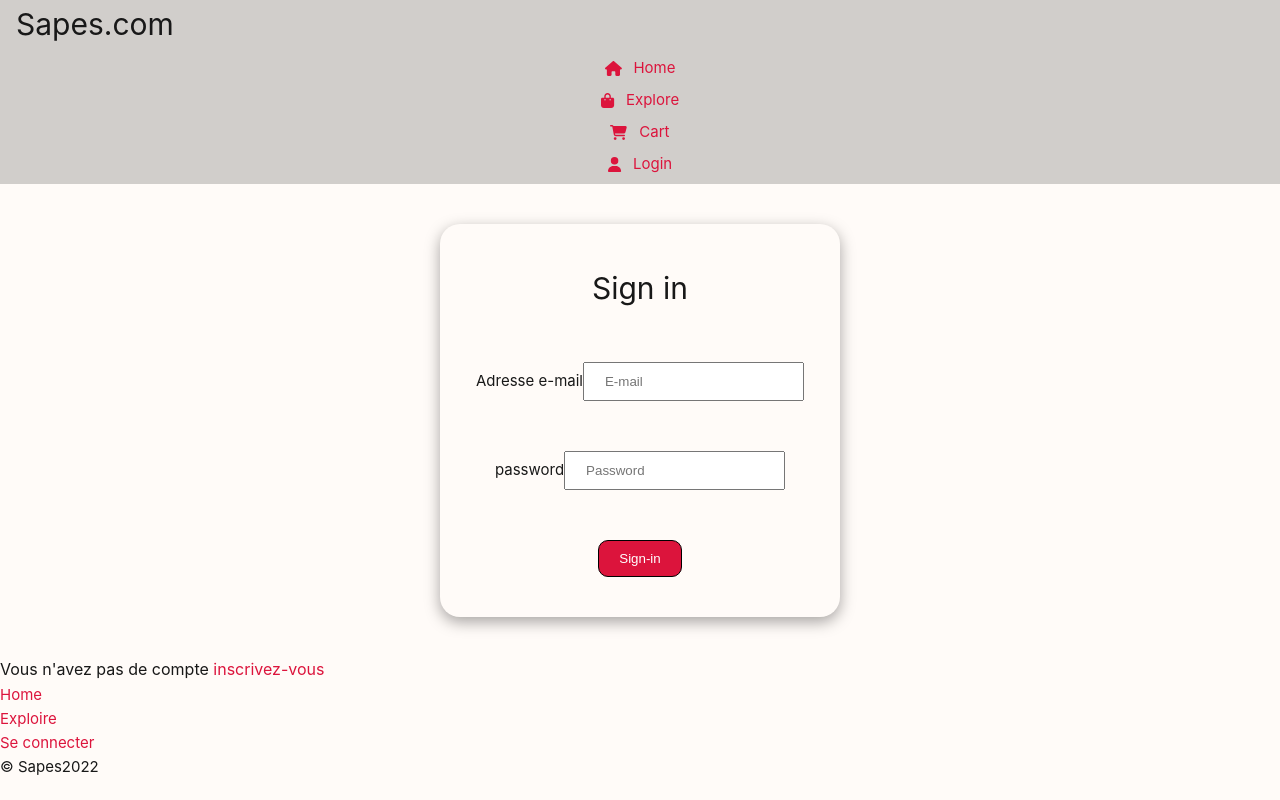
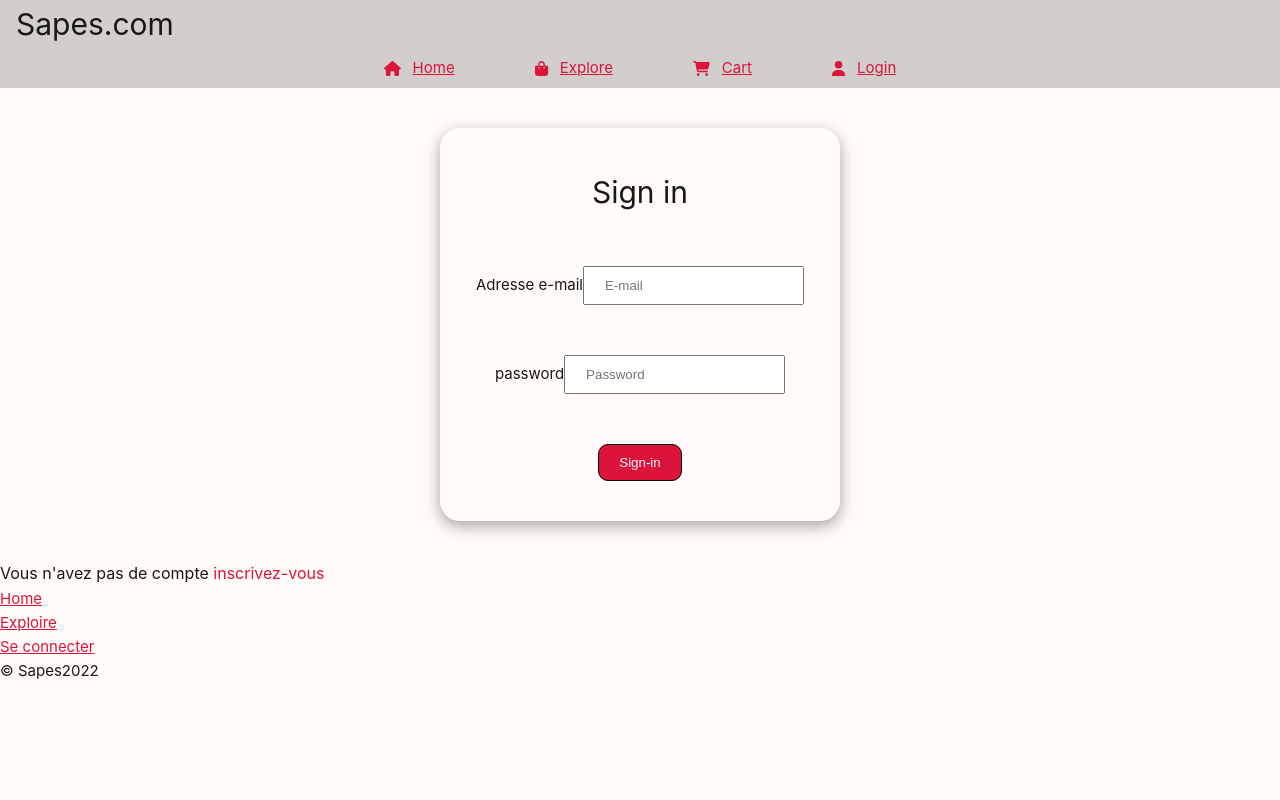
Before and after one commit to ReyGuillaume/clothes-ecommerce-app, a Vue app: page /login in a window 1280 px wide. Built offline with nearby package versions, Linux system fonts and the light colour scheme.

Commit message:
merge with main

```diff
--- a/src/assets/main.css
+++ b/src/assets/main.css
@@ -35,6 +35,10 @@ header > nav > .nav-link{
   align-items: center;
 }
 
-a{
-  text-decoration: none;
+@media screen and (min-width: 720px) {
+  header > nav {
+    flex-direction: row;
+    justify-content: center;
+    gap: 5rem;
+  }
 }
```
